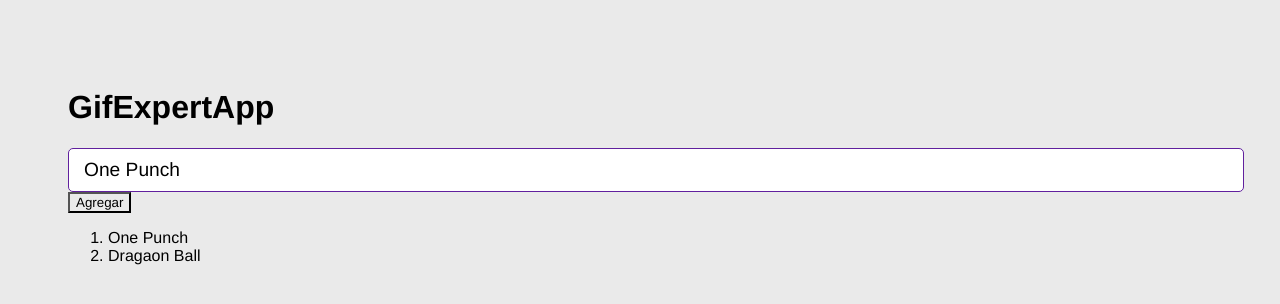
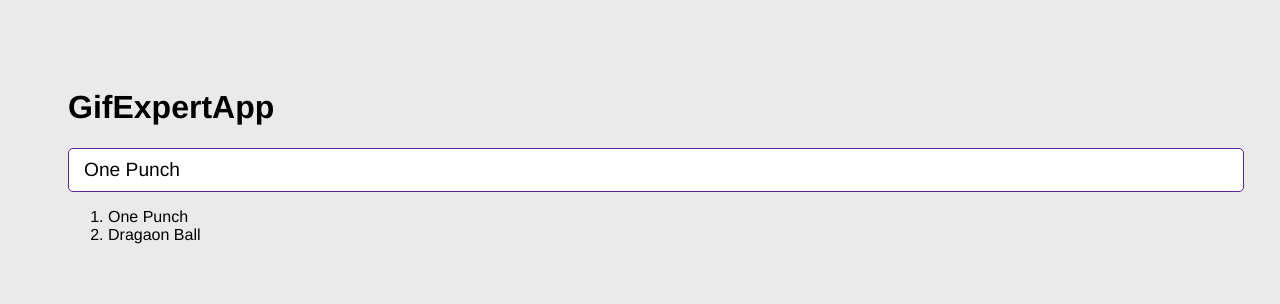
Before and after one commit to mcmmiguel/GifExpert-ReactFH, a React (Vite) app: page / in a window 1280 px wide. Shown: the top 304 px of the page. Built offline with nearby package versions, Linux system fonts and the light colour scheme.

Commit message:
AddCategory mejorado

```diff
--- a/src/GifExpertApp.jsx
+++ b/src/GifExpertApp.jsx
@@ -5,8 +5,10 @@
 
     const [categories, setCategories] = useState(['One Punch', 'Dragaon Ball']);
 
-    const onAddCategory = () => {
-        setCategories(['Halo', ...categories]);
+    const onAddCategory = (newCategory) => {
+        if (categories.includes(newCategory)) return;
+
+        setCategories([newCategory, ...categories]);
     };
 
     return (
@@ -15,11 +17,9 @@
             <h1>GifExpertApp</h1>
 
             {/* Input */}
-            <AddCategory />
+            <AddCategory onNewCategory={onAddCategory} />
 
             {/* Listado de GIF */}
-            <button onClick={onAddCategory}>Agregar</button>
-
             <ol>
                 {
 
--- a/src/components/AddCategory.jsx
+++ b/src/components/AddCategory.jsx
@@ -1,22 +1,25 @@
 import { useState } from "react";
 
-const AddCategory = () => {
+const AddCategory = ({ onNewCategory }) => {
 
     const [inputValue, setInputValue] = useState('One Punch');
 
     const onInputChange = (event) => {
         setInputValue(event.target.value);
-        console.log(event.target.value);
     };
 
     const onSubmit = (event) => {
         event.preventDefault();
-        console.log(event);
+
+        if (inputValue.trim().length <= 1) return;
+
+        onNewCategory(inputValue.trim());
+        setInputValue('');
     };
 
     return (
 
-        <form onSubmit={(event) => onSubmit(event)}>
+        <form onSubmit={onSubmit}>
             <input
                 type="text"
                 placeholder="Buscar GIF's"
```
